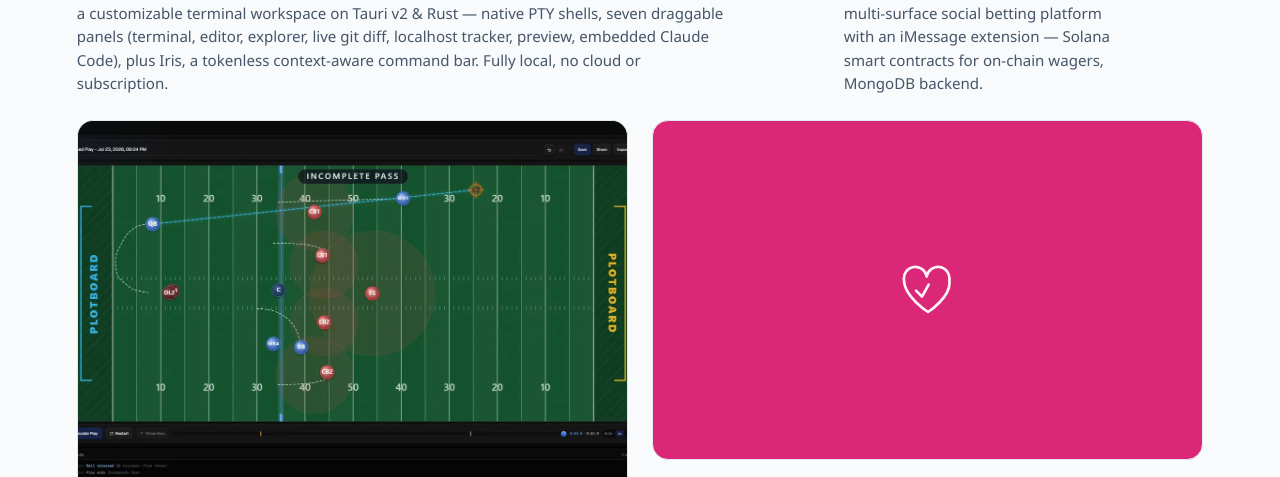
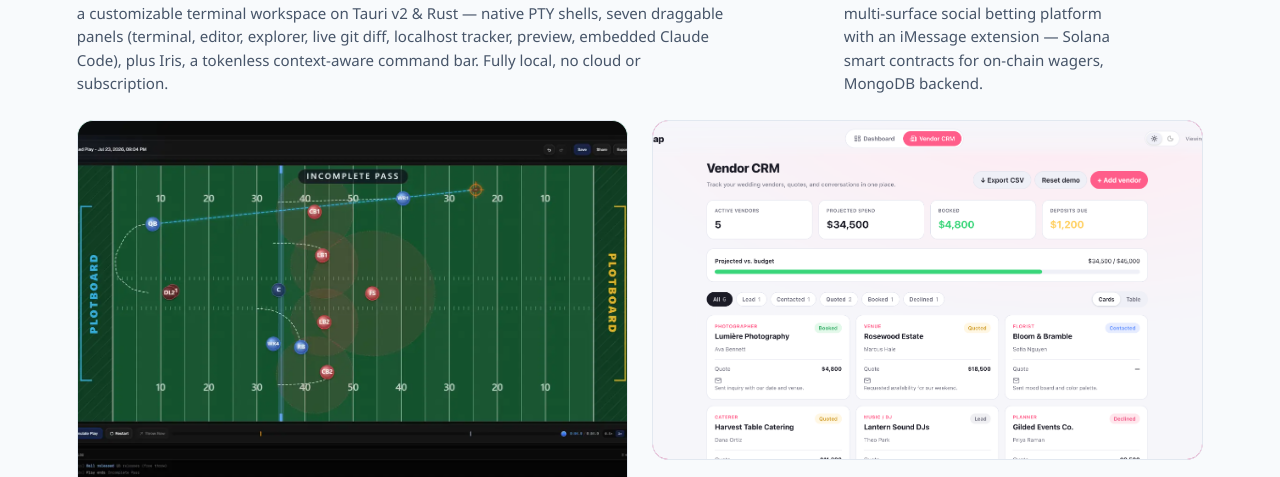
Before and after one commit to aarontran321/personal-website, a React app: page / in a window 1280 px wide. Shown: the part 1520-1997 px from the top of the page. Built offline with nearby package versions, Linux system fonts and the light colour scheme; some packages are replaced by stand-ins of ours; no server answers.

Commit message:
Use new Marrymap thumbnail, add first @ Cursor hackathon gallery photo

```diff
--- a/components/InfiniteGallery.jsx
+++ b/components/InfiniteGallery.jsx
@@ -29,6 +29,7 @@ const GALLERY_ITEMS = [
   { id: "pokemonripnight", title: "Pokemon Rip Night", aspect: "vertical", src: "pokemonripnight.jpg", fx: 0.665, fy: 0.853, group: "c" },
   { id: "studentcouncil", title: "Student Council", aspect: "wide", src: "studentcouncil.jpg", fx: 0.895, fy: 0.137, group: "d" },
   { id: "sleephackathon", title: "Hackathon Sleep Situation", aspect: "vertical", src: "sleephackathon.jpg", fx: 0.87, fy: 0.48, group: "d" },
+  { id: "firstatcursor", title: "1st @ Cursor Toronto Hackathon", aspect: "wide", src: "firstatcursor.jpg", fx: 0.88, fy: 0.84, group: "d" },
 ];
 
 // Narrow spread (0.8x-1.35x) so the fastest and slowest groups never drift
--- a/index.html
+++ b/index.html
@@ -161,10 +161,7 @@
 
     <article class="bento-card bento-card--marrymap">
       <div class="bento-visual bento-visual--marrymap">
-        <svg class="gradient-glyph" viewBox="0 0 48 48" fill="none" aria-hidden="true">
-          <path d="M24 40.5S6 29 6 16.5A8.5 8.5 0 0 1 23 14a8.5 8.5 0 0 1 17 2.5C42 29 24 40.5 24 40.5z" stroke="white" stroke-width="2" stroke-linejoin="round"/>
-          <path d="M15 24.5l4.5 4.5 5-9" stroke="white" stroke-width="2" stroke-linecap="round" stroke-linejoin="round"/>
-        </svg>
+        <img src="images/MarryMap.png" alt="Marrymap" class="thumb-img" />
       </div>
       <div class="project-meta">
         <div class="project-links">
```
Also changed, not shown: public/images/MarryMap.png (added), public/images/gallery/firstatcursor.jpg (added).
